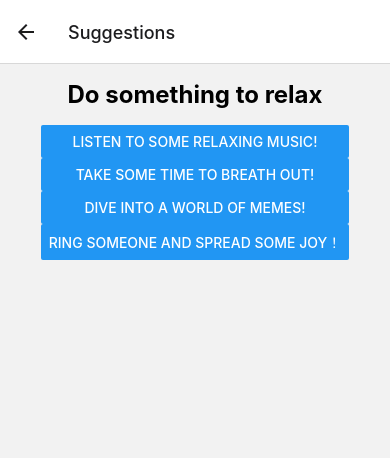
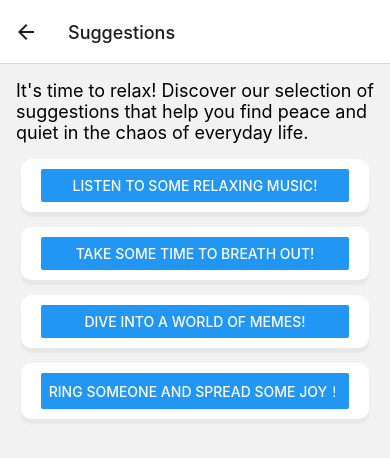
Before and after one commit to mrswagbird/Stressless, a React Native app in the folder app/: screen /Suggestions in a window 390 px wide. Shown: the top 458 px of the page. Built offline with nearby package versions, Linux system fonts and the light colour scheme; what expo-notifications would draw is missing.

Commit message:
update overall style

```diff
--- a/app/App.js
+++ b/app/App.js
@@ -19,11 +19,11 @@ export default function App() {
       <StatusBar style="auto" />
       <NavigationContainer>
         <Stack.Navigator initialRouteName="Home">
-          <Stack.Screen name="Home" component={LandingPage} />
-          <Stack.Screen name="UserInput" component={UserInput} />
-          <Stack.Screen name="Suggestions" component={Suggestions} />
-          <Stack.Screen name="Report" component={Report} />
-          <Stack.Screen name="Notification" component={Notification} />
+          <Stack.Screen name="Home" component={LandingPage} options={{title: 'Home',}}/>
+          <Stack.Screen name="UserInput" component={UserInput} options={{title: 'User Input',}}/>
+          <Stack.Screen name="Suggestions" component={Suggestions} options={{title: 'Suggestions',}}/>
+          <Stack.Screen name="Report" component={Report} options={{title: 'Stress Report',}}/>
+          <Stack.Screen name="Notification" component={Notification} options={{title: 'Notifications',}}/>
         </Stack.Navigator>
       </NavigationContainer>
     </View>
--- a/app/frontend/Landing_page.jsx
+++ b/app/frontend/Landing_page.jsx
@@ -1,5 +1,5 @@
 import React from "react";
-import { View, Text, Button, StyleSheet } from "react-native";
+import { View, Text, Button, StyleSheet, Image } from "react-native";
 
 export default function LandingPage({ navigation }) {
   return (
@@ -11,22 +11,28 @@ export default function LandingPage({ navigation }) {
           onPress={() => navigation.navigate("UserInput")}
           style={styles.button}
         />
+      </View>
+      <View style={styles.buttonContainer}>
         <Button
           title="Suggestions"
           onPress={() => navigation.navigate("Suggestions")}
           style={styles.button}
         />
+      </View>
+      <View style={styles.buttonContainer}>
         <Button
           title="Stress Report"
           onPress={() => navigation.navigate("Report")}
           style={styles.button}
         />
-        {/* <Button
+      </View>
+      {/* <View style={styles.buttonContainer}>
+        <Button
           title="Notification Test"
           onPress={() => navigation.navigate("Notification")}
           style={styles.button}
-        /> */}
-      </View>
+        />
+      </View> */}
     </View>
   );
 }
@@ -43,7 +49,18 @@ const styles = StyleSheet.create({
     fontWeight: "bold",
     marginBottom: 100,
   },
-  buttonContainer: {},
+  buttonContainer: {
+    width:'85%',
+    marginBottom: 15,
+    paddingVertical: 10,
+    paddingHorizontal: 20,
+    backgroundColor: "white",
+    borderRadius: 10,
+    shadowColor: '#d3d3d3',
+    shadowOffset: { width: 0, height: 5 },
+    shadowOpacity: 0.34,
+    shadowRadius: 2,
+  },
   button: {
     marginTop: 10,
   },
--- a/app/frontend/Report_page.jsx
+++ b/app/frontend/Report_page.jsx
@@ -116,21 +116,22 @@ export default function Report() {
 
   return (
     <View style={styles.container}>
-      <Text style={styles.heading}>Stress Report</Text>
-      <Text>
+      <Text style={styles.description}>
         Please select a date to see your stress levels throughout the day.
       </Text>
       <SelectDropdown
         data={renderDropdownOptions()}
         onSelect={(selectedItem, index) => setSelectedDate(selectedItem.value)}
         defaultButtonText={moment(selectedDate, 'YYYYMMDD').format('YYYY-MM-DD')}
-        buttonStyle={styles.picker}
+        buttonStyle={styles.dropdownBtnStyle}
         buttonTextAfterSelection={(selectedItem, index) => selectedItem.label}
         rowTextForSelection={(item, index) => item.label}
+        dropdownStyle={styles.dropdownStyle}
+        dropdownTextStyle={styles.dropdownTextStyle}
       />
       <View style={styles.lineChartContainer}>
       <LineChart
-      style={styles.lineChart}
+        style={styles.lineChart}
         data={chartData}
         width={screenWidth}
         height={300}
@@ -149,14 +150,13 @@ const styles = StyleSheet.create({
       justifyContent: "flex-start",
       alignItems: 'center',
       padding: 16,
+      shadowColor: '#d3d3d3',
+      shadowOffset: { width: 0, height: 5 },
+      shadowOpacity: 0.34,
+      shadowRadius: 2,
     },
-    heading: {
-      fontSize: 24,
-      fontWeight: 'bold',
-      marginBottom: 16,
-    },
-    picker: {
-      marginTop: 16,
+    description: {
+      fontSize: 18,
       marginBottom: 16,
     },
     lineChartContainer: {
@@ -172,9 +172,25 @@ const styles = StyleSheet.create({
       backgroundColor: 'white',
       alignItems: 'center',
       justifyContent: 'center',
-    shadowColor: '#d3d3d3',
-    shadowOffset: { width: 0, height: 5 },
-    shadowOpacity: 0.34,
-    shadowRadius: 2,
-    }
+    },
+    dropdownStyle: {
+      backgroundColor: 'white',
+      borderRadius: 10,
+      borderWidth: 1,
+      borderColor: 'gray',
+    },
+    dropdownBtnStyle: {
+      width: 280,
+      height: 50,
+      borderRadius: 10,
+      borderColor: "gray",
+      borderWidth: 1,
+      backgroundColor: "white",
+      marginTop: 16,
+      marginBottom: 30,
+    },
+    dropdownTextStyle: {
+      paddingHorizontal: 10,
+      paddingVertical: 8,
+    },
   });
--- a/app/frontend/Suggestions_page.jsx
+++ b/app/frontend/Suggestions_page.jsx
@@ -1,6 +1,7 @@
 import { View, Text, StyleSheet } from "react-native";
 import { Linking, Button } from "react-native";
 import * as Contacts from "expo-contacts";
+
 export default function Suggestions() {
   const openYoutubeMusic = () => {
     console.log("youtube");
@@ -84,29 +85,37 @@ export default function Suggestions() {
 
   return (
     <View style={styles.container}>
-      <Text style={styles.heading}>Do something to relax</Text>
-      <View style={styles.buttonContainer}>
+      <Text style={styles.description}>It's time to relax! Discover our selection of suggestions that help you find peace and quiet in the chaos of everyday life.</Text>
+      <View>
+        <View style={styles.buttonContainer}>
         <Button
           // title="Take some time to breath out!"
           title="Listen to some relaxing music!"
           onPress={openYoutubeMusic}
           style={styles.button}
         />
+        </View>
+        <View style={styles.buttonContainer}>
         <Button
           title="Take some time to breath out!"
           onPress={openYoutubeYoga}
           style={styles.button}
         />
+        </View>
+        <View style={styles.buttonContainer}>
         <Button
           title="Dive into a world of memes!"
           onPress={open9gag}
           style={styles.button}
         />
+        </View>
+        <View style={styles.buttonContainer}>
         <Button
           title="Ring someone and spread some joy！"
           onPress={callContact}
           style={styles.button}
         />
+        </View>
       </View>
     </View>
   );
@@ -119,12 +128,21 @@ const styles = StyleSheet.create({
     alignItems: "center",
     padding: 16,
   },
-  heading: {
-    fontSize: 24,
-    fontWeight: "bold",
+  description: {
+    fontSize: 18,
     marginBottom: 16,
   },
-  buttonContainer: {},
+  buttonContainer: {
+    marginBottom: 15,
+    paddingVertical: 10,
+    paddingHorizontal: 20,
+    backgroundColor: "white",
+    borderRadius: 10,
+    shadowColor: '#d3d3d3',
+    shadowOffset: { width: 0, height: 5 },
+    shadowOpacity: 0.34,
+    shadowRadius: 2,
+  },
   button: {
     marginTop: 10,
   },
--- a/app/frontend/UserInput_page.jsx
+++ b/app/frontend/UserInput_page.jsx
@@ -1,5 +1,5 @@
 import React, {useEffect, useState} from 'react';
-import {Alert, Button, Keyboard, StyleSheet, Text, TextInput, TouchableWithoutFeedback, View} from 'react-native';
+import {Alert, Button, Keyboard, StyleSheet, Text, TextInput, TouchableWithoutFeedback, View, TouchableOpacity} from 'react-native';
 import SelectDropdown from 'react-native-select-dropdown'
 import * as tf from "@tensorflow/tfjs"
 import {bundleResourceIO} from "@tensorflow/tfjs-react-native";
@@ -134,38 +134,55 @@ export default function UserInput({ navigation }) {
         <View style={styles.inputContainer}>
           <Text style={styles.label}>Activity:</Text>
           <SelectDropdown
-          style={styles.picker}
+            defaultButtonText={' '}
+            buttonStyle={styles.dropdownBtnStyle}
             data={activityOptions}
             onSelect={(selectedItem) => setActivity(selectedItem)}
             buttonTextAfterSelection={(selectedItem) => selectedItem}
             rowTextForSelection={(item) => item}
+            dropdownStyle={styles.dropdownStyle}
+            dropdownTextStyle={styles.dropdownTextStyle}
           />
         </View>
         <View style={styles.inputContainer}>
           <Text style={styles.label}>Sleep duration:</Text>
           <TextInput
-            style={styles.input}
+            style={{...styles.input, fontSize: 20, textAlign: 'center'}}
             keyboardType="numeric"
             value={sleepDuration}
-            onChangeText={(text) => setSleepDuration(text)}
+            maxLength={2}
+            onChangeText={(text) => {
+              if (text === '' || (parseInt(text) <= 24 && parseInt(text) >= 0)) {
+              setSleepDuration(text);}
+              }
+            }
             returnKeyType="next"
           />
         </View>
         <View style={styles.inputContainer}>
           <Text style={styles.label}>Heart Rate:</Text>
           <TextInput
-            style={styles.input}
+            style={{...styles.input, fontSize: 20, textAlign: 'center'}}
             keyboardType="numeric"
             value={heartRate}
-            onChangeText={(text) => setHeartRate(text)}
+            maxLength={3}
+            onChangeText={(text) => {
+              if (text === '' || (parseInt(text) <= 300 && parseInt(text) >= 0)) {
+              setHeartRate(text);}
+              }}
           />
         </View>
 
-        <Button
+        {/* <Button
           style={styles.submitButton}
           title="Submit"
           onPress={handleSubmit}
-        />
+        /> */}
+
+        <TouchableOpacity onPress={handleSubmit} style={styles.button}>
+          <Text style={styles.textbutton}>Submit</Text>
+        </TouchableOpacity >
+
       </View>
     </TouchableWithoutFeedback>
   );
@@ -178,9 +195,8 @@ const styles = StyleSheet.create({
     alignItems: "center",
     padding: 16,
   },
-
   description: {
-    fontSize: 16,
+    fontSize: 18,
     marginBottom: 16,
   },
   heading: {
@@ -191,31 +207,65 @@ const styles = StyleSheet.create({
   inputContainer: {
     marginVertical: 8,
     borderRadius: 10,
+    shadowColor: '#d3d3d3',
+    shadowOffset: { width: 0, height: 5 },
+    shadowOpacity: 0.34,
+    shadowRadius: 2,
   },
   label: {
     fontSize: 18,
     marginBottom: 4,
   },
   input: {
-    height: 40,
+    height: 50,
     borderColor: "gray",
     borderWidth: 1,
     padding: 8,
-    width: 200,
+    width: 280,
     borderRadius: 10,
-    backgroundColor: "bababa",
+    backgroundColor: "white",
+  },
+  button: {
+    width: 280,
+    height: 50,
+    alignItems: "center",
+    marginTop: 20,
+    paddingHorizontal: 10,
+    paddingVertical:15,
+    borderWidth: 1,
+    borderRadius: 10,
+    borderColor: "#007AFF",
+    backgroundColor: "#007AFF",
     shadowColor: '#d3d3d3',
     shadowOffset: { width: 0, height: 5 },
     shadowOpacity: 0.34,
     shadowRadius: 2,
   },
-  picker: {
-    height: 40,
-    width: 200,
-    borderRadius: 10,
+  textbutton: {
+    fontSize: 18,
+    color: "white"
   },
   submitButton: {
-    width: 200,
+    width: 280,
+    height: 50,
+  },
+  dropdownBtnStyle: {
+    width: 280,
+    height: 50,
     borderRadius: 10,
+    borderColor: "gray",
+    borderWidth: 1,
+    backgroundColor: "white",
+  },
+  dropdownStyle: {
+    backgroundColor: 'white',
+    borderRadius: 10,
+    borderWidth: 1,
+    borderColor: 'gray',
+    marginTop: 5,
+  },
+  dropdownTextStyle: {
+    paddingHorizontal: 10,
+    paddingVertical: 8,
   },
 });
```
